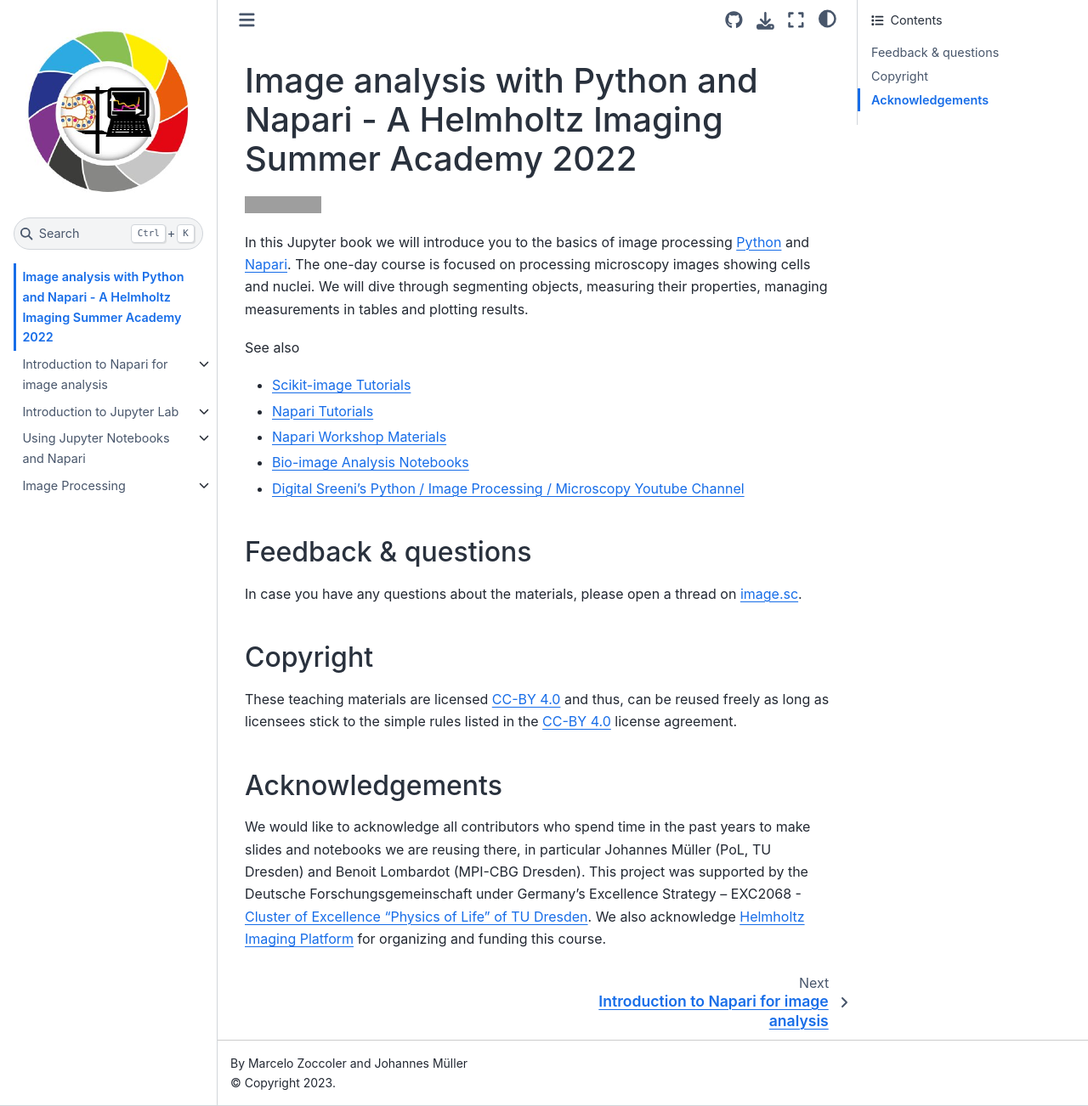
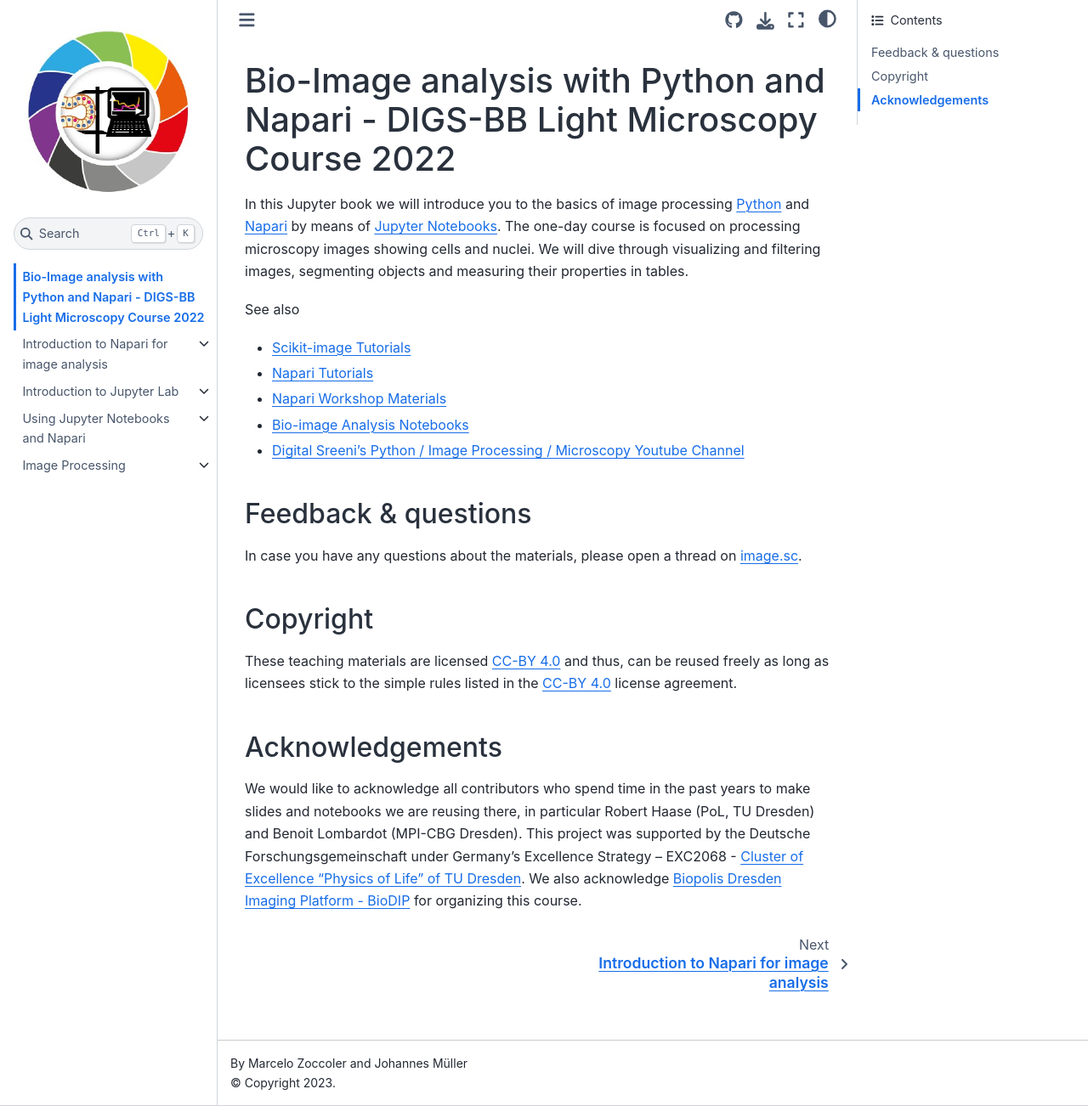
Before and after one commit to BiAPoL/DIGS-BB_LM_Course_Bio-Image_Analysis_2022, a Jupyter Book: the page built from docs/intro.md, in a window 1280 px wide and 1302 px high. Shown: the whole window at 85% size. Built offline with Jupyter Book 1.0.4 settings and Sphinx 7.4.7 and the Sphinx Book theme 1.1.4, drawn with Linux system fonts in a browser that asks for light colours; pages that are not in the unit, such as notebooks, are missing from menus; grey boxes are pictures that could not be loaded.

Commit message:
Update intro.md

```diff
--- a/docs/intro.md
+++ b/docs/intro.md
@@ -1,7 +1,6 @@
-# Image analysis with Python and Napari - A Helmholtz Imaging Summer Academy 2022
-[![DOI](https://zenodo.org/badge/DOI/10.5281/zenodo.7102242.svg)](https://doi.org/10.5281/zenodo.7102242)
+# Bio-Image analysis with Python and Napari - DIGS-BB Light Microscopy Course 2022
 
-In this Jupyter book we will introduce you to the basics of image processing [Python](https://python.org/) and [Napari](https://napari.org/). The one-day course is focused on processing microscopy images showing cells and nuclei. We will dive through segmenting objects, measuring their properties, managing measurements in tables and plotting results.
+In this Jupyter book we will introduce you to the basics of image processing [Python](https://python.org/) and [Napari](https://napari.org/) by means of [Jupyter Notebooks](https://jupyter.org/). The one-day course is focused on processing microscopy images showing cells and nuclei. We will dive through visualizing and filtering images, segmenting objects and measuring their properties in tables.
 
 See also
 * [Scikit-image Tutorials](https://scikit-image.org/docs/stable/user_guide/tutorials.html)
@@ -17,4 +16,4 @@ In case you have any questions about the materials, please open a thread on [ima
 These teaching materials are licensed [CC-BY 4.0](https://creativecommons.org/licenses/by/4.0/) and thus, can be reused freely as long as licensees stick to the simple rules listed in the [CC-BY 4.0](https://creativecommons.org/licenses/by/4.0/) license agreement.
 
 ## Acknowledgements
-We would like to acknowledge all contributors who spend time in the past years to make slides and notebooks we are reusing there, in particular Johannes Müller (PoL, TU Dresden) and Benoit Lombardot (MPI-CBG Dresden). This project was supported by the Deutsche Forschungsgemeinschaft under Germany’s Excellence Strategy – EXC2068 - [Cluster of Excellence "Physics of Life" of TU Dresden](https://physics-of-life.tu-dresden.de/). We also acknowledge [Helmholtz Imaging Platform](https://helmholtz-imaging.de/) for organizing and funding this course.
+We would like to acknowledge all contributors who spend time in the past years to make slides and notebooks we are reusing there, in particular Robert Haase (PoL, TU Dresden) and Benoit Lombardot (MPI-CBG Dresden). This project was supported by the Deutsche Forschungsgemeinschaft under Germany’s Excellence Strategy – EXC2068 - [Cluster of Excellence "Physics of Life" of TU Dresden](https://physics-of-life.tu-dresden.de/). We also acknowledge [Biopolis Dresden Imaging Platform - BioDIP](https://www.biodip.de/) for organizing this course.
```
